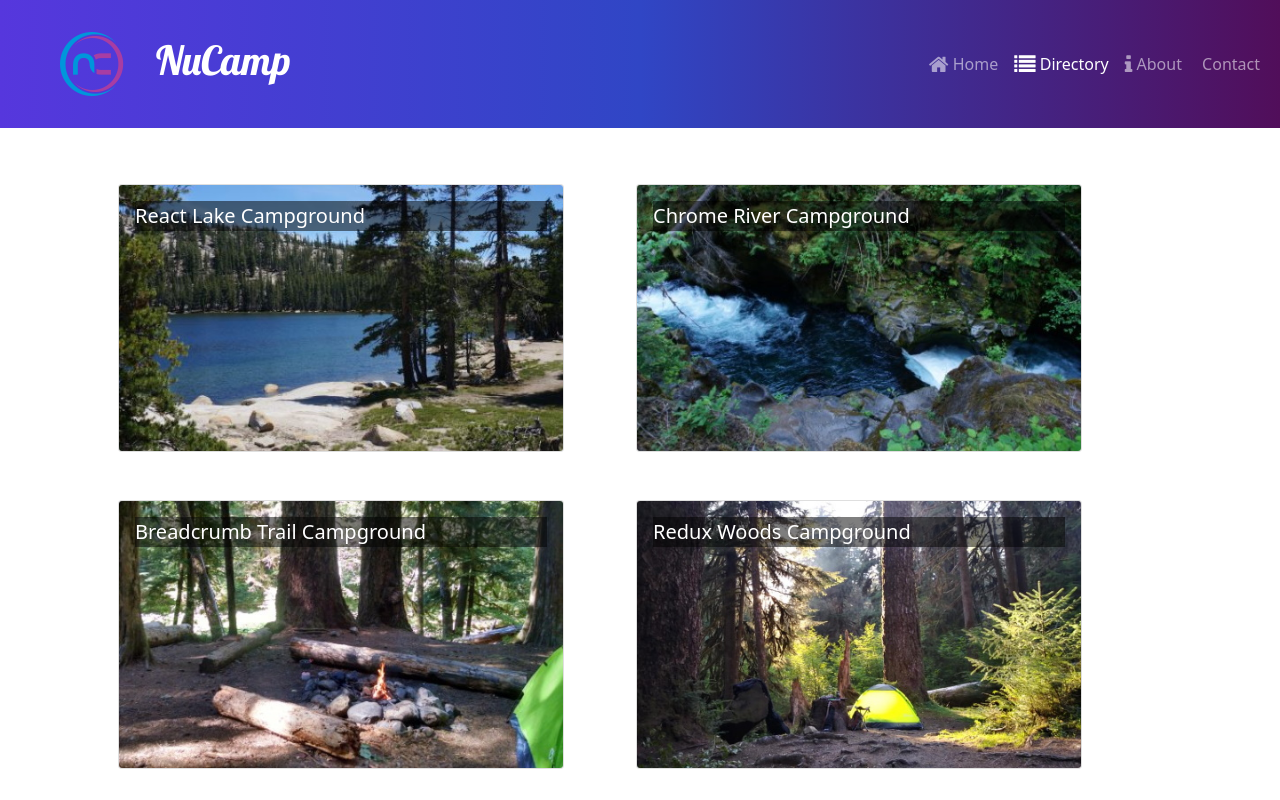
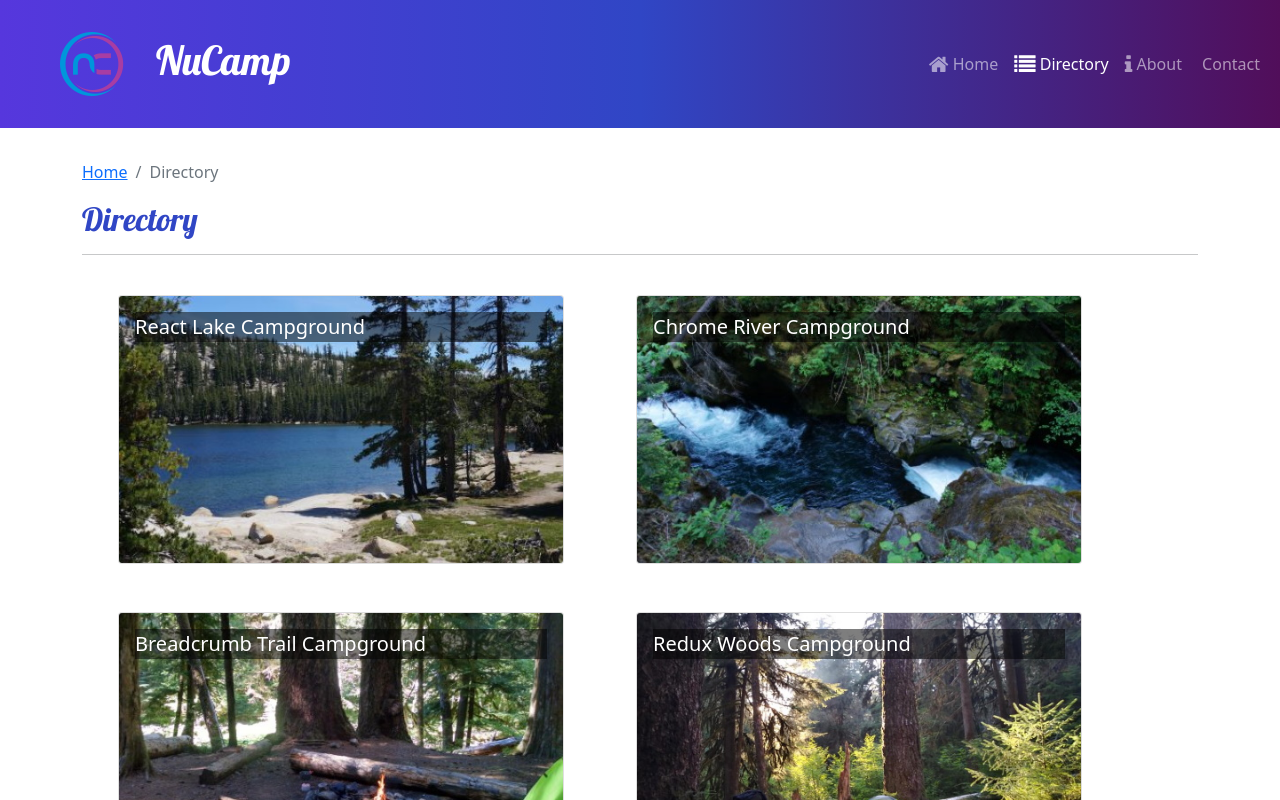
Before and after one commit to j-chaney3/nc-react, a React (Create React App) app in the folder nucampsite/: page /directory in a window 1280 px wide. Shown: the top 800 px of the page. Built offline with nearby package versions, Linux system fonts and the light colour scheme.

Commit message:
Breadcrumbs SubHeader

```diff
--- /dev/null
+++ b/nucampsite/src/components/SubHeader.js
@@ -0,0 +1,25 @@
+import { Col, Row, Breadcrumb, BreadcrumbItem } from 'reactstrap';
+import { Link } from 'react-router-dom';
+
+const SubHeader = ({ current, detail }) => {
+	return (
+		<Row>
+			<Col>
+				<Breadcrumb>
+					<BreadcrumbItem>
+						<Link to="/">Home</Link>
+					</BreadcrumbItem>
+					{detail && (
+						<BreadcrumbItem>
+							<Link to="/directory">Directory</Link>
+						</BreadcrumbItem>
+					)}
+					<BreadcrumbItem active>{current}</BreadcrumbItem>
+				</Breadcrumb>
+				<h2>{current}</h2>
+				<hr />
+			</Col>
+		</Row>
+	);
+};
+export default SubHeader;
--- a/nucampsite/src/pages/CampsiteDetailPage.js
+++ b/nucampsite/src/pages/CampsiteDetailPage.js
@@ -3,6 +3,7 @@
 import { selectCampsiteById } from '../features/campsites/campsitesSlice';
 import CampsiteDetail from '../features/campsites/CampsiteDetail';
 import CommentsList from '../features/comments/CommentsList';
+import SubHeader from '../components/SubHeader';
 
 const CampsiteDetailPage = () => {
 	const { campsiteId } = useParams();
@@ -10,6 +11,7 @@
 
 	return (
 		<Container>
+			<SubHeader current={campsite.name} detail={true} />
 			<Row>
 				<CampsiteDetail campsite={campsite} />
 				<CommentsList campsiteId={campsiteId} />
--- a/nucampsite/src/pages/CampsitesDirectoryPage.js
+++ b/nucampsite/src/pages/CampsitesDirectoryPage.js
@@ -1,9 +1,11 @@
 import { Container } from 'reactstrap';
 import CampsitesList from '../features/campsites/CampsitesList';
+import SubHeader from '../components/SubHeader';
 
 const CampsitesDirectoryPage = () => {
 	return (
 		<Container>
+			<SubHeader current='Directory'/>
 			<CampsitesList />
 		</Container>
 	);
--- a/nucampsite/src/pages/HomePage.js
+++ b/nucampsite/src/pages/HomePage.js
@@ -1,9 +1,11 @@
 import { Container } from 'reactstrap';
 import DisplayList from '../features/display/DisplayList';
+import SubHeader from '../components/SubHeader';
 
 const HomePage = () => {
 	return (
 		<Container>
+			<SubHeader current='Home' />
 			<DisplayList />
 		</Container>
 	);
```
